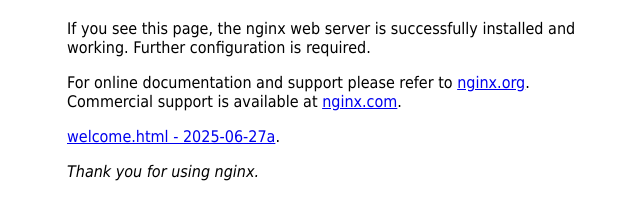
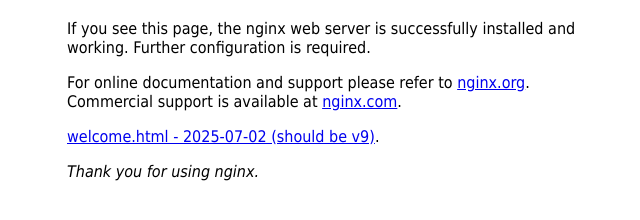
Before and after one commit to r3adm3/simple-nginx, a plain HTML site: page content/index.html in a window 1280 px wide. Shown: the part 62-282 px from the top of the page, without its empty margins (293-933 px from the left). Drawn offline with Linux system fonts and the light colour scheme.

Commit message:
feat: another change to bump version up

```diff
--- a/content/index.html
+++ b/content/index.html
@@ -17,7 +17,7 @@
 <a href="http://nginx.org/">nginx.org</a>.<br/>
 Commercial support is available at
 <a href="http://nginx.com/">nginx.com</a>.</p>
-<a href="/welcome.html">welcome.html - 2025-06-27a</a>.</p>
+<a href="/welcome.html">welcome.html - 2025-07-02 (should be v9)</a>.</p>
 
 <p><em>Thank you for using nginx.</em></p>
 </body>
```
